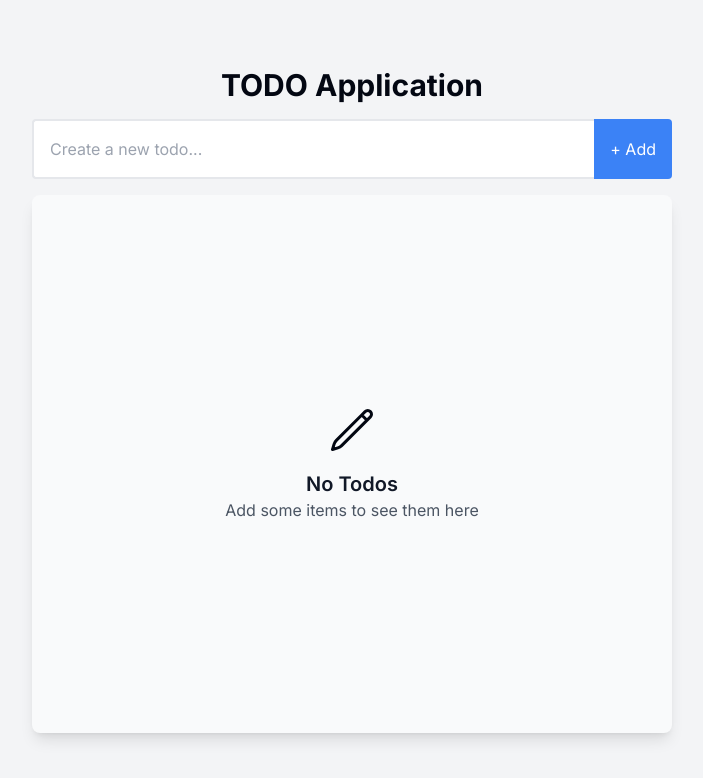
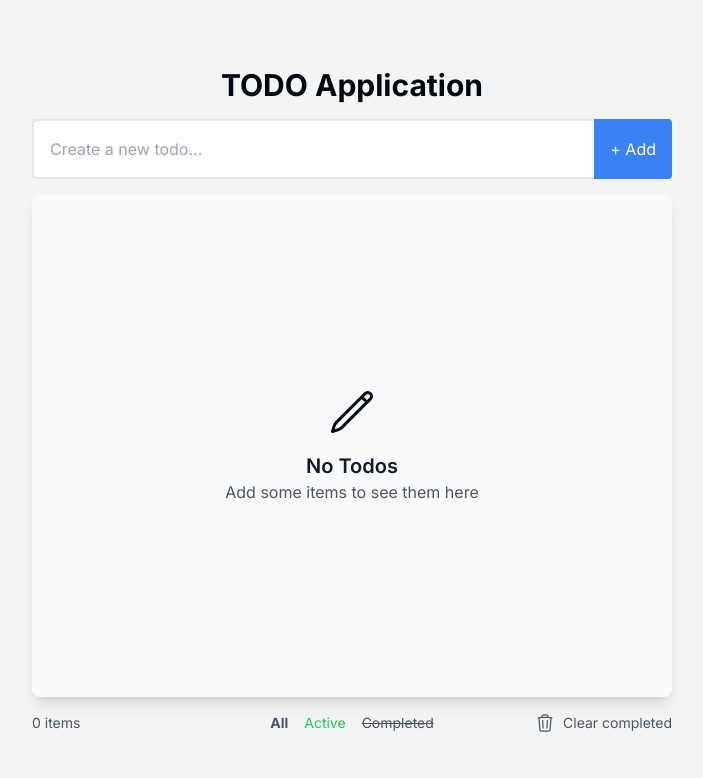
Before and after one commit to TheSmiiith/TODO, a Next.js app: page / in a window 1280 px wide. Shown: the top 778 px of the page, without its empty margins (288-991 px from the left). Built offline with nearby package versions, Linux system fonts and the light colour scheme.

Commit message:
Implement Active/Completed/All filters and Clear completed functionality

```diff
--- /dev/null
+++ b/components/ui/FilterRow.tsx
@@ -0,0 +1,48 @@
+import React from "react";
+import { TrashIcon } from "@heroicons/react/24/outline";
+import { Filter } from "@/lib/types";
+
+type FilterRowProps = {
+  itemCount: number;
+  filter: Filter;
+  setFilter: React.Dispatch<React.SetStateAction<Filter>>;
+  handleClearCompleted: () => void;
+};
+
+const FilterRow = (props: FilterRowProps) => {
+  const { itemCount, filter, setFilter, handleClearCompleted } = props;
+
+  return (
+    <div className="flex flex-col items-center gap-2 text-sm text-gray-600 lg:flex-row dark:text-gray-400">
+      <span className="flex-1 text-left">{itemCount} items</span>
+      <div className="flex-1 space-x-4 text-center">
+        <button
+          className={`${filter == "All" && "font-bold"}`}
+          onClick={() => setFilter("All")}
+        >
+          All
+        </button>
+        <button
+          className={`${filter == "Active" && "font-bold"} text-green-500`}
+          onClick={() => setFilter("Active")}
+        >
+          Active
+        </button>
+        <button
+          className={`${filter == "Completed" && "font-bold"} line-through`}
+          onClick={() => setFilter("Completed")}
+        >
+          Completed
+        </button>
+      </div>
+      <button
+        className="text-md flex flex-1 flex-row flex-nowrap items-center justify-end gap-2"
+        onClick={handleClearCompleted}
+      >
+        <TrashIcon className="size-5" /> Clear completed
+      </button>
+    </div>
+  );
+};
+
+export default FilterRow;
--- a/lib/types.ts
+++ b/lib/types.ts
@@ -4,3 +4,5 @@ export type Todo = {
   date: Date;
   completed: boolean;
 };
+
+export type Filter = "All" | "Active" | "Completed";
--- a/pages/index.tsx
+++ b/pages/index.tsx
@@ -1,10 +1,13 @@
-import React from "react";
-import { Todo } from "@/lib/types";
+import React, { useMemo, useState } from "react";
+import { Filter, Todo } from "@/lib/types";
 import { usePersistedState } from "@/lib/hooks/usePersistedState";
 import serializeTodoList from "@/lib/serializeTodoList";
 import deserializeTodoList from "@/lib/deserializeTodoList";
 import TodoList from "@/components/ui/TodoList";
 import AddTodoItem from "@/components/ui/AddTodoItem";
+import FilterRow from "@/components/ui/FilterRow";
+
+const defaultFilter: Filter = "All";
 
 export default function Home() {
   const [todos, setTodos] = usePersistedState<Array<Todo>>(
@@ -14,6 +17,7 @@ export default function Home() {
     deserializeTodoList,
   );
   const [nextId, setNextId] = usePersistedState<number>("nextId", 0);
+  const [filter, setFilter] = useState<Filter>(defaultFilter);
 
   const handleAdd = (title: Todo["title"]) => {
     setTodos((prevTodos) => [
@@ -40,6 +44,24 @@ export default function Home() {
     );
   };
 
+  const handleClearCompleted = () =>
+    setTodos((prevTodos) => prevTodos.filter((todo) => !todo.completed));
+
+  const filteredTodos = useMemo(
+    () =>
+      todos.filter((value) => {
+        switch (filter) {
+          case "Active":
+            return !value.completed;
+          case "Completed":
+            return value.completed;
+          default:
+            return true;
+        }
+      }),
+    [filter, todos],
+  );
+
   return (
     <div className="flex h-5/6 w-11/12 max-w-3xl flex-col gap-4 sm:w-9/12 lg:w-6/12">
       <div className="flex flex-col gap-4 overflow-auto text-center">
@@ -49,12 +71,18 @@ export default function Home() {
       <div className="flex flex-1 flex-col overflow-auto rounded-lg bg-gray-50 p-3 shadow-lg lg:p-5 dark:bg-gray-800">
         <ul className="flex flex-1 flex-col gap-2 overflow-scroll">
           <TodoList
-            todos={todos}
+            todos={filteredTodos}
             handleDelete={handleDelete}
             handleCheck={handleCheck}
           />
         </ul>
       </div>
+      <FilterRow
+        itemCount={filteredTodos.length}
+        filter={filter}
+        setFilter={setFilter}
+        handleClearCompleted={handleClearCompleted}
+      />
     </div>
   );
 }
```
